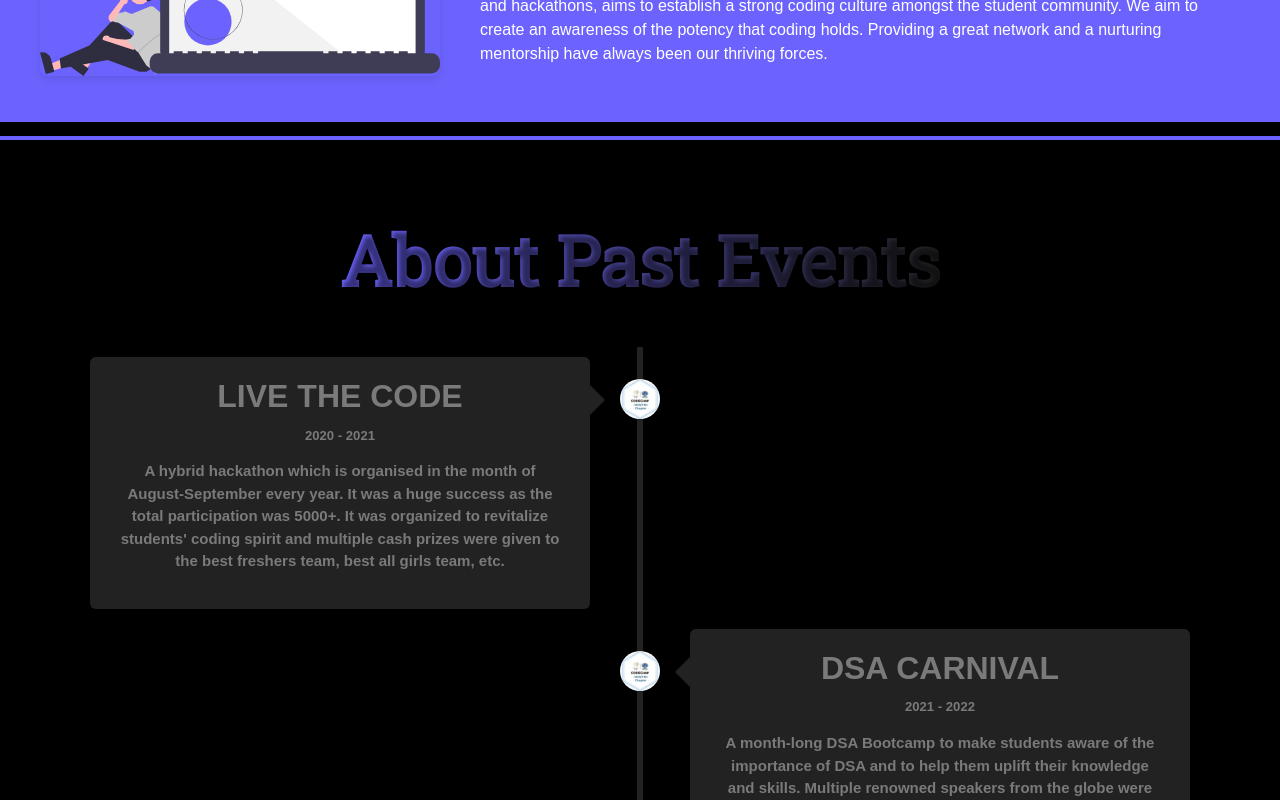
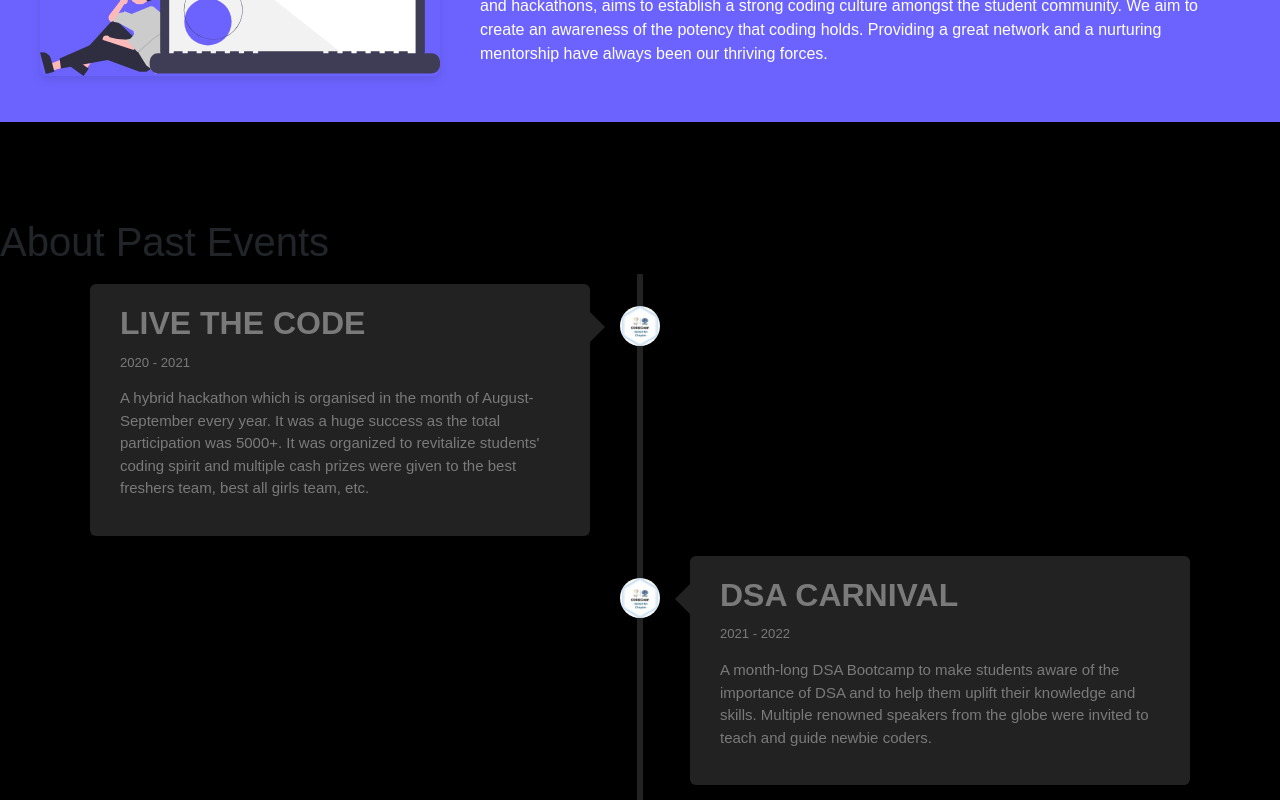
Before and after one commit to CodechefAdgitm/Live-The-Code-Hackathon, a React (Vite) app: page / in a window 1280 px wide. Shown: the part 660-1460 px from the top of the page. Built offline with nearby package versions, Linux system fonts and the light colour scheme; a web font is replaced by a local one.

Commit message:
event section

```diff
--- a/src/components/about/Events.jsx
+++ b/src/components/about/Events.jsx
@@ -11,7 +11,8 @@ export default function Events() {
     });
   }, []);
   return (
-    <div className="events heading">
+    <>
+    <div className="events">
       <h1>About Past Events</h1>
       <div className="timeline">
         <div className="container-event left-container">
@@ -93,5 +94,6 @@ export default function Events() {
         </div>
       </div>
     </div>
+    </>
   );
 }
```
